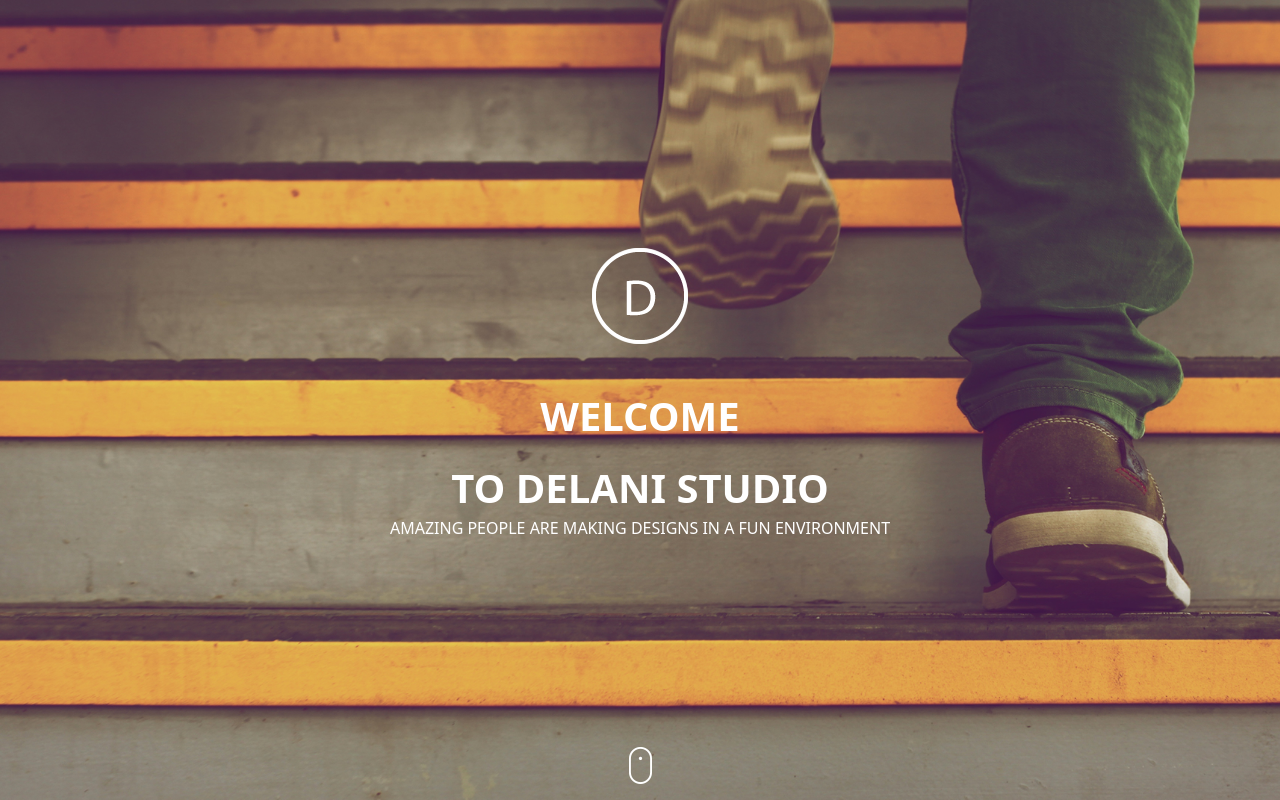
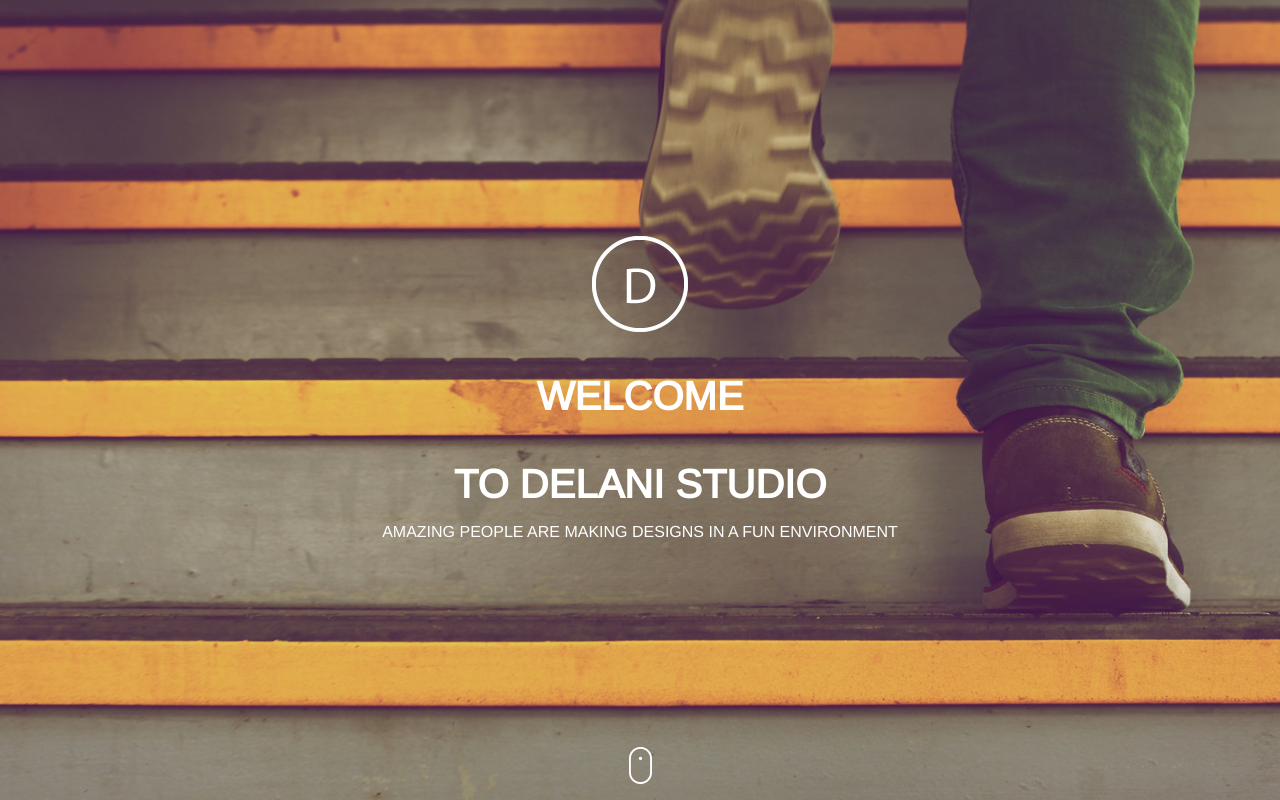
Before and after one commit to githaefrancis/delani-studio, a plain HTML site: page index.html in a window 1280 px wide. Shown: the top 800 px of the page. Drawn offline with nearby package versions, Linux system fonts and the light colour scheme.

Commit message:
add google font

```diff
--- a/css/styles.css
+++ b/css/styles.css
@@ -1,3 +1,7 @@
+*{
+
+  font-family: 'Arimo', sans-serif;
+}
 body{
   width: 100vw;
   overflow-x: hidden;
@@ -21,13 +25,16 @@ header h1{
 }
 
 header .logo{
-  margin-bottom:3em ;
+  position: relative;
+  margin-bottom:2.5em ;
 }
 
 header .title{
 
   justify-self: center;
+  line-height: 2;
 }
+
 header .mouse-icon{
 position: absolute;
 bottom: 1rem;
--- a/index.html
+++ b/index.html
@@ -6,6 +6,16 @@
     <meta name="viewport" content="width=device-width, initial-scale=1.0" />
     <link rel="stylesheet" href="css/styles.css" />
     <link rel="stylesheet" href="css/bootstrap.css" />
+    <link rel="preconnect" href="https://fonts.googleapis.com" />
+    <link rel="preconnect" href="https://fonts.gstatic.com" crossorigin />
+    <link rel="preconnect" href="https://fonts.googleapis.com" />
+    <link rel="preconnect" href="https://fonts.gstatic.com" crossorigin />
+    <link rel="preconnect" href="https://fonts.googleapis.com" />
+    <link rel="preconnect" href="https://fonts.gstatic.com" crossorigin />
+    <link
+      href="https://fonts.googleapis.com/css2?family=Arimo&display=swap"
+      rel="stylesheet"
+    />
     <title>Delani Studio</title>
   </head>
   <body>
@@ -116,11 +126,16 @@
                 placeholder="Your message here"
               ></textarea>
             </div>
-             <div class="col-lg-8 d-flex form-button-container">
-              <button type="submit" class="btn btn-primary btn-sm mb-lg-3 mx-lg-auto" id="submit-message">Submit</button>
-             </div>
+            <div class="col-lg-8 d-flex form-button-container">
+              <button
+                type="submit"
+                class="btn btn-primary btn-sm mb-lg-3 mx-lg-auto"
+                id="submit-message"
+              >
+                Submit
+              </button>
+            </div>
           </div>
-
         </form>
       </div>
     </div>
```
